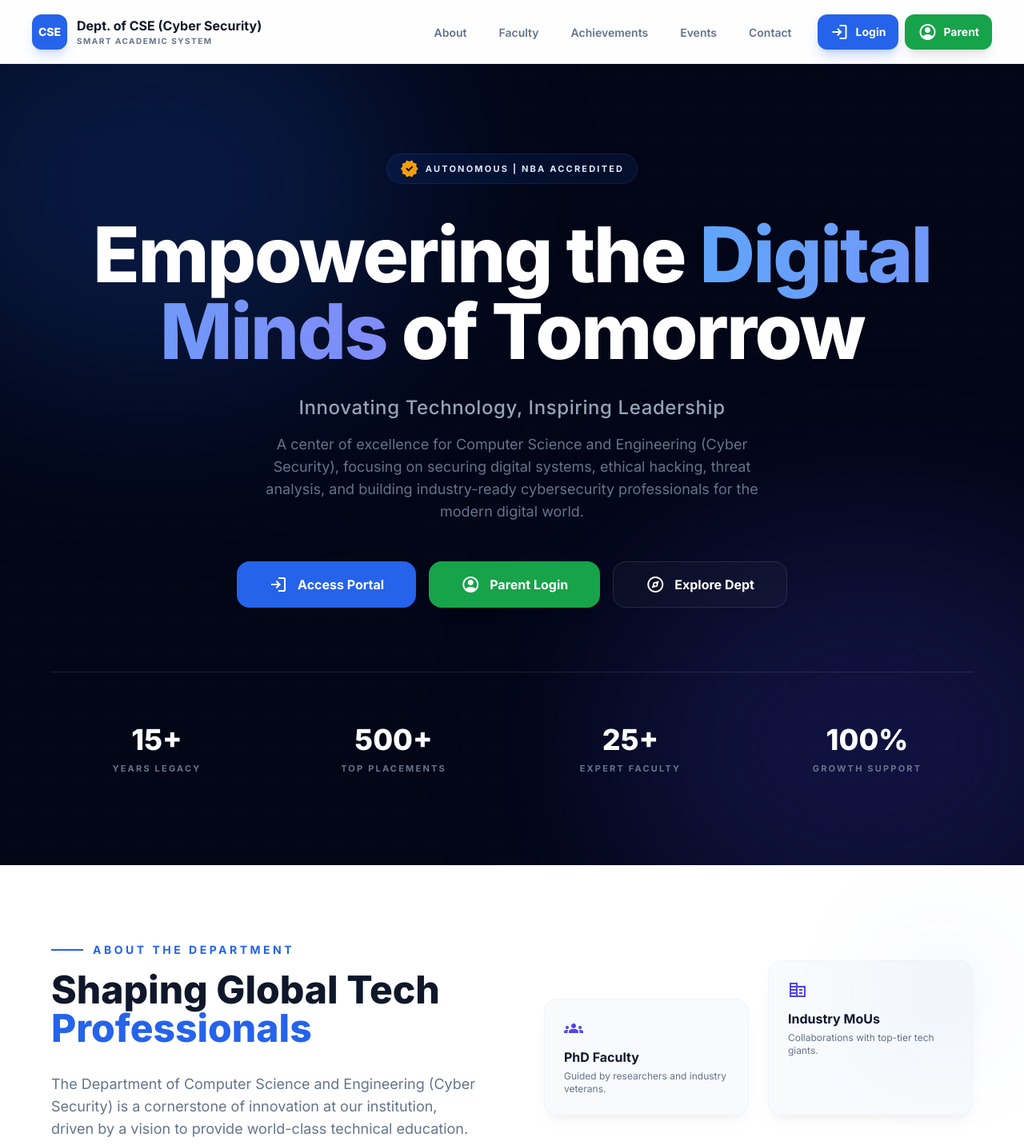
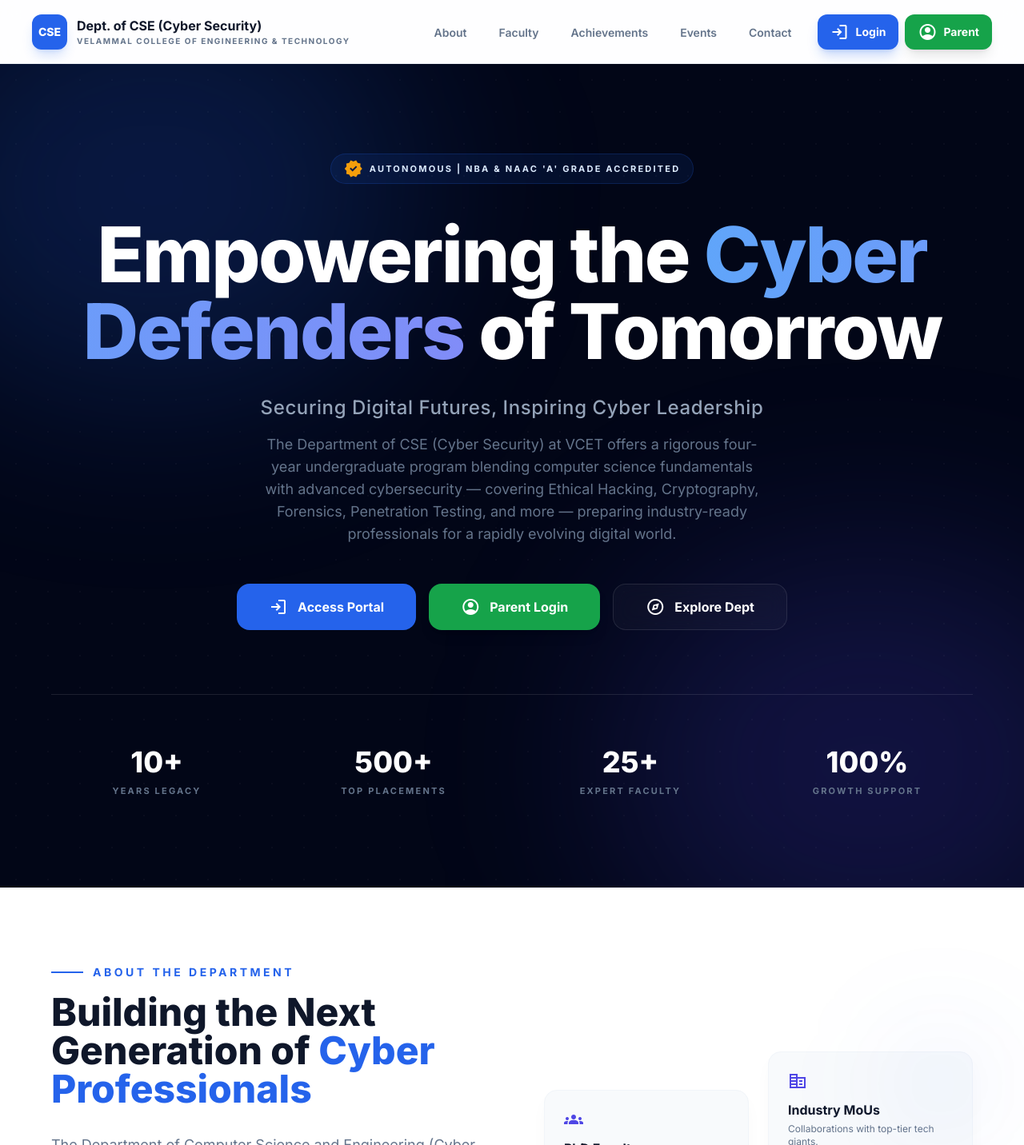
Before and after one commit to Rasika28-cs/Smart-Academic-System, a Django app: page / in a window 1280 px wide. Shown: the top 1432 px of the page at 80% size. Run offline with Django 4.2, Linux system fonts and the light colour scheme; data that the repository does not hold is empty; some libraries are stand-ins or nearby versions.

Commit message:
Update index.html for improved branding and content clarity

```diff
--- a/attendance/templates/index.html
+++ b/attendance/templates/index.html
@@ -1,7 +1,7 @@
 <html lang="en"><head>
 <meta charset="utf-8"/>
 <meta content="width=device-width, initial-scale=1" name="viewport"/>
-<title>Department of CSE (Cyber Security) – Smart Academic System</title>
+<title>Department of CSE (Cyber Security) – VCET Smart Academic System</title>
 </head><body class="bg-background text-text font-sans flex flex-col min-h-screen">{% load static %}
   <link href="{% static 'assets/favicon.ico' %}" rel="icon" type="image/x-icon"/>
 <link href="https://fonts.googleapis.com" rel="preconnect"/>
@@ -215,9 +215,8 @@
     <div class="w-9 h-9 sm:w-11 sm:h-11 bg-primary rounded-xl flex items-center justify-center text-white font-extrabold text-xs sm:text-sm shadow-lg shadow-primary/20 group-hover:scale-105 transition-transform">CSE</div>
     <div class="hidden sm:block">
       <div class="font-bold text-text text-sm sm:text-base leading-tight">Dept. of CSE (Cyber Security)</div>
-      <div class="text-[10px] uppercase tracking-[0.15em] text-muted font-bold">Smart Academic System</div>
+      <div class="text-[10px] uppercase tracking-[0.15em] text-muted font-bold">Velammal College of Engineering & Technology</div>
     </div>
-    <!-- Show short name on mobile -->
     <div class="sm:hidden">
       <div class="font-bold text-text text-sm leading-tight">CSE (Cyber Security)</div>
     </div>
@@ -273,14 +272,14 @@
   </div>
   <div class="relative z-10 max-w-6xl mx-auto text-center">
     <div class="inline-flex items-center gap-2 px-4 py-1.5 rounded-full bg-primary/10 border border-primary/20 text-primary-100 text-[10px] sm:text-[11px] font-bold uppercase tracking-[0.2em] mb-6 sm:mb-10">
-      <span class="material-symbols-outlined text-[14px] sm:text-[16px] fill text-accent">verified</span> Autonomous | NBA Accredited
+      <span class="material-symbols-outlined text-[14px] sm:text-[16px] fill text-accent">verified</span> Autonomous | NBA & NAAC 'A' Grade Accredited
     </div>
     <h1 class="hero-h1 text-3xl sm:text-5xl md:text-6xl lg:text-7xl xl:text-8xl font-extrabold text-white leading-[1.05] mb-5 sm:mb-8 tracking-tight px-2">
-      Empowering the <span class="text-primary-600 bg-clip-text text-transparent bg-gradient-to-r from-blue-400 to-indigo-400">Digital Minds</span> of Tomorrow
+      Empowering the <span class="text-primary-600 bg-clip-text text-transparent bg-gradient-to-r from-blue-400 to-indigo-400">Cyber Defenders</span> of Tomorrow
     </h1>
-    <p class="hero-sub text-base sm:text-lg md:text-2xl text-slate-400 font-medium mb-3 sm:mb-4 tracking-wide">Innovating Technology, Inspiring Leadership</p>
+    <p class="hero-sub text-base sm:text-lg md:text-2xl text-slate-400 font-medium mb-3 sm:mb-4 tracking-wide">Securing Digital Futures, Inspiring Cyber Leadership</p>
     <p class="hero-desc max-w-2xl mx-auto text-slate-500 text-sm sm:text-base md:text-lg mb-8 sm:mb-12 leading-relaxed px-4">
-      A center of excellence for Computer Science and Engineering (Cyber Security), focusing on securing digital systems, ethical hacking, threat analysis, and building industry-ready cybersecurity professionals for the modern digital world.
+      The Department of CSE (Cyber Security) at VCET offers a rigorous four-year undergraduate program blending computer science fundamentals with advanced cybersecurity — covering Ethical Hacking, Cryptography, Forensics, Penetration Testing, and more — preparing industry-ready professionals for a rapidly evolving digital world.
     </p>
     <div class="hero-cta-group mb-12 sm:mb-20 px-4">
       <a class="px-7 sm:px-10 py-3.5 sm:py-4 bg-primary text-white rounded-2xl font-bold flex items-center gap-3 hover:bg-primary-700 hover:shadow-2xl hover:shadow-primary/30 transition-all active:scale-[0.97] text-sm sm:text-base" href="{% url 'login_page' %}">
@@ -295,7 +294,7 @@
     </div>
     <div class="hero-stats pt-8 sm:pt-16 border-t border-white/10">
       <div class="group">
-        <div class="text-2xl sm:text-4xl font-extrabold text-white mb-1 sm:mb-2 group-hover:text-primary transition-colors">15+</div>
+        <div class="text-2xl sm:text-4xl font-extrabold text-white mb-1 sm:mb-2 group-hover:text-primary transition-colors">10+</div>
         <div class="text-[10px] sm:text-[11px] text-slate-500 uppercase font-bold tracking-[0.2em]">Years Legacy</div>
       </div>
       <div class="group">
@@ -324,10 +323,10 @@
         <p class="text-primary font-bold text-sm uppercase tracking-[0.25em] mb-4 flex items-center gap-3">
           <span class="w-8 sm:w-10 h-[2px] bg-primary"></span> About the Department
         </p>
-        <h2 class="text-2xl sm:text-3xl md:text-5xl font-extrabold text-text mb-6 sm:mb-8 leading-tight">Shaping Global Tech <span class="text-primary">Professionals</span></h2>
+        <h2 class="text-2xl sm:text-3xl md:text-5xl font-extrabold text-text mb-6 sm:mb-8 leading-tight">Building the Next Generation of <span class="text-primary">Cyber Professionals</span></h2>
         <div class="space-y-4 sm:space-y-6 text-muted text-base sm:text-lg leading-relaxed">
-          <p>The Department of Computer Science and Engineering (Cyber Security) is a cornerstone of innovation at our institution, driven by a vision to provide world-class technical education.</p>
-          <p class="text-sm sm:text-base">We focus on a multidimensional learning approach that combines rigorous academic theory with cutting-edge practical application in AI, Blockchain, and Advanced Software Systems.</p>
+          <p>The Department of Computer Science and Engineering (Cyber Security) at Velammal College of Engineering & Technology offers a well-designed four-year undergraduate program providing students with a solid foundation in computer science alongside core knowledge and skills in Cyber Security.</p>
+          <p class="text-sm sm:text-base">The curriculum spans Math, Core-CSE, Core-Cyber Security, and Applications — covering Ethical Hacking, Network Penetration Testing, Cryptography, Cyber Forensics, Web Application Security, and Social Engineering. Graduates are placed in roles at Deloitte, TCS, Wipro, Cognizant, CISCO, Infosys, and Accenture.</p>
         </div>
         <div class="about-minicards grid grid-cols-1 sm:grid-cols-2 gap-4 sm:gap-5 mt-8 sm:mt-10">
           <div class="p-5 sm:p-6 bg-slate-50 rounded-2xl border border-slate-100 hover:border-primary/30 transition-colors shadow-soft">
@@ -338,7 +337,7 @@
           <div class="p-5 sm:p-6 bg-slate-50 rounded-2xl border border-slate-100 hover:border-primary/30 transition-colors shadow-soft">
             <span class="material-symbols-outlined text-primary mb-3 text-[28px] sm:text-[32px] fill">terminal</span>
             <h4 class="font-bold text-text mb-1 text-sm sm:text-base">Modern Labs</h4>
-            <p class="text-xs text-muted leading-relaxed">High-performance computing environments and IoT setups.</p>
+            <p class="text-xs text-muted leading-relaxed">High-performance computing environments and cybersecurity lab setups.</p>
           </div>
         </div>
       </div>
@@ -381,7 +380,7 @@
         </div>
         <h3 class="text-2xl sm:text-3xl font-bold text-text mb-4 sm:mb-6">Our Vision</h3>
         <p class="text-muted leading-relaxed text-base sm:text-lg">
-          To emerge as a globally reputed department of higher learning and research in Computer Science and Engineering, producing ethical and technically sound professionals.
+          To become a Centre of Excellence by providing quality technical education in the field of Cyber Security with professionalism and social responsibility.
         </p>
       </div>
       <div class="bg-surface p-8 sm:p-12 rounded-[2rem] shadow-card border border-slate-100 relative overflow-hidden group hover:shadow-2xl hover:shadow-slate-200 transition-all">
@@ -393,19 +392,15 @@
         <ul class="space-y-4 sm:space-y-5">
           <li class="flex gap-3 sm:gap-4 text-muted text-sm sm:text-base">
             <span class="material-symbols-outlined text-primary text-[22px] sm:text-[24px] font-bold shrink-0">check_circle</span>
-            <span>Maintain excellence in teaching and research through modern pedagogy.</span>
+            <span>Enriching knowledge in recent trends of Cyber Security through continuous knowledge transfer programs.</span>
           </li>
           <li class="flex gap-3 sm:gap-4 text-muted text-sm sm:text-base">
             <span class="material-symbols-outlined text-primary text-[22px] sm:text-[24px] font-bold shrink-0">check_circle</span>
-            <span>Promote industry collaboration for exposure to emerging technologies.</span>
+            <span>Transforming students into competent Cyber Security professionals capable of providing solutions across the cyber domain.</span>
           </li>
           <li class="flex gap-3 sm:gap-4 text-muted text-sm sm:text-base">
             <span class="material-symbols-outlined text-primary text-[22px] sm:text-[24px] font-bold shrink-0">check_circle</span>
-            <span>Cultivate a sense of social responsibility and professional ethics.</span>
-          </li>
-          <li class="flex gap-3 sm:gap-4 text-muted text-sm sm:text-base">
-            <span class="material-symbols-outlined text-primary text-[22px] sm:text-[24px] font-bold shrink-0">check_circle</span>
-            <span>Empower students with entrepreneurship and problem-solving skills.</span>
+            <span>Providing allied research and academic resources for the development of cyber security tools supporting Social, National, and International needs.</span>
           </li>
         </ul>
       </div>
@@ -558,7 +553,7 @@
         <h2 class="text-2xl sm:text-3xl md:text-5xl font-extrabold text-text">Our Academic <span class="text-primary">Faculty</span></h2>
         <div class="w-16 h-1.5 bg-accent mt-6 rounded-full"></div>
       </div>
-      <p class="text-muted max-w-md text-sm sm:text-base leading-relaxed">Meet our team of distinguished academicians, researchers, and mentors who define the intellectual atmosphere of CSE.</p>
+      <p class="text-muted max-w-md text-sm sm:text-base leading-relaxed">Meet our team of distinguished academicians, researchers, and mentors shaping the next generation of Cyber Security professionals.</p>
     </div>
 
     {% if staff %}
@@ -673,7 +668,7 @@
             </div>
             <div>
               <div class="text-[11px] font-black text-muted uppercase tracking-[0.2em] mb-1.5">Official Email</div>
-              <div class="font-bold text-text text-base sm:text-lg"><a class="hover:text-primary transition-colors" href="mailto:cse@college.edu">cse@college.edu</a></div>
+              <div class="font-bold text-text text-base sm:text-lg"><a class="hover:text-primary transition-colors" href="mailto:principal@vcet.ac.in">principal@vcet.ac.in</a></div>
             </div>
           </div>
           <div class="flex items-start gap-4 sm:gap-5 p-5 sm:p-6 rounded-[1.5rem] bg-slate-50 border border-slate-100 group transition-all hover:bg-white hover:shadow-card hover:border-primary/20">
@@ -682,7 +677,7 @@
             </div>
             <div>
               <div class="text-[11px] font-black text-muted uppercase tracking-[0.2em] mb-1.5">Direct Line</div>
-              <div class="font-bold text-text text-base sm:text-lg">+91 99999 88888</div>
+              <div class="font-bold text-text text-base sm:text-lg">+91 99949 94991</div>
             </div>
           </div>
           <div class="flex items-start gap-4 sm:gap-5 p-5 sm:p-6 rounded-[1.5rem] bg-slate-50 border border-slate-100 group transition-all hover:bg-white hover:shadow-card hover:border-primary/20">
@@ -691,7 +686,7 @@
             </div>
             <div>
               <div class="text-[11px] font-black text-muted uppercase tracking-[0.2em] mb-1.5">Department Location</div>
-              <div class="font-bold text-text text-sm sm:text-base leading-snug">Main Academic Block, Floor 3,<br/>College Campus, Tamil Nadu – 600001</div>
+              <div class="font-bold text-text text-sm sm:text-base leading-snug">Madurai to Rameshwaram Highway,<br/>Viraganoor, Madurai – 625 009</div>
             </div>
           </div>
           <div class="flex items-start gap-4 sm:gap-5 p-5 sm:p-6 rounded-[1.5rem] bg-slate-50 border border-slate-100 group transition-all hover:bg-white hover:shadow-card hover:border-primary/20">
@@ -711,8 +706,8 @@
             <span class="material-symbols-outlined text-3xl sm:text-5xl fill">map</span>
           </div>
           <h4 class="font-extrabold text-white text-xl sm:text-2xl mb-3 sm:mb-4">Visit Our Campus</h4>
-          <p class="text-slate-300 text-sm sm:text-base max-w-xs mb-6 sm:mb-8 leading-relaxed">Find our department in the North-East wing of the Engineering Complex.</p>
-          <a class="px-6 sm:px-8 py-2.5 sm:py-3 bg-white text-primary font-bold rounded-2xl hover:bg-primary hover:text-white transition-all shadow-xl text-sm sm:text-base" href="#">Get Directions</a>
+          <p class="text-slate-300 text-sm sm:text-base max-w-xs mb-6 sm:mb-8 leading-relaxed">Located on the Madurai–Rameshwaram Highway, Viraganoor. Easy access from Madurai city centre.</p>
+          <a class="px-6 sm:px-8 py-2.5 sm:py-3 bg-white text-primary font-bold rounded-2xl hover:bg-primary hover:text-white transition-all shadow-xl text-sm sm:text-base" href="https://maps.google.com/?q=Velammal+College+of+Engineering+Technology+Madurai" target="_blank">Get Directions</a>
         </div>
       </div>
     </div>
@@ -728,13 +723,13 @@
       <div>
         <div class="flex items-center gap-3 sm:gap-4 mb-6 sm:mb-8">
           <div class="w-10 h-10 sm:w-12 sm:h-12 bg-primary rounded-xl flex items-center justify-center text-white font-black text-xs sm:text-sm shadow-lg shadow-primary/20">CSE</div>
-          <div class="font-black text-white text-base sm:text-xl tracking-tight">Dept. of Computer Science</div>
+          <div class="font-black text-white text-base sm:text-xl tracking-tight">Dept. of CSE (Cyber Security)</div>
         </div>
         <p class="text-sm sm:text-base leading-relaxed max-w-sm mb-6 sm:mb-8 text-slate-500">
-          Leading the way in computing education since 2010. We produce engineers with technical prowess and a drive for ethical innovation.
+          Velammal College of Engineering & Technology (Autonomous), NBA & NAAC 'A' Grade Accredited. Shaping cyber security professionals since our inception.
         </p>
         <div class="flex gap-3 sm:gap-4">
-          <a class="w-10 h-10 sm:w-11 sm:h-11 bg-white/5 rounded-xl flex items-center justify-center hover:bg-primary transition-all border border-white/5 group" href="#">
+          <a class="w-10 h-10 sm:w-11 sm:h-11 bg-white/5 rounded-xl flex items-center justify-center hover:bg-primary transition-all border border-white/5 group" href="https://www.vcet.ac.in" target="_blank">
             <span class="material-symbols-outlined text-[18px] sm:text-[20px] group-hover:text-white">language</span>
           </a>
           <a class="w-10 h-10 sm:w-11 sm:h-11 bg-white/5 rounded-xl flex items-center justify-center hover:bg-primary transition-all border border-white/5 group" href="#">
@@ -772,7 +767,7 @@
       </div>
     </div>
     <div class="pt-8 sm:pt-10 border-t border-white/5 flex flex-col sm:flex-row justify-between items-center gap-4 text-[10px] font-black uppercase tracking-[0.2em] text-slate-600 text-center sm:text-left">
-      <div>© 2025 Department of CSE. Excellence in Engineering.</div>
+      <div>© 2025 Dept. of CSE (Cyber Security) – Velammal College of Engineering & Technology, Madurai.</div>
       <div class="flex items-center gap-2">
         Powered by <a class="text-primary hover:text-white transition-colors" href="{% url 'home' %}">Smart Academic System</a>
       </div>
@@ -802,7 +797,6 @@ function closeMobile() {
   hamburgerIcon.textContent = 'menu';
 }
 
-// Close mobile nav when clicking outside
 document.addEventListener('click', function(e) {
   if (mobileOpen && !mobileNav.contains(e.target) && !hamburgerBtn.contains(e.target)) {
     closeMobile();
@@ -833,7 +827,6 @@ function initTicker(trackId, boxId) {
 
   box.addEventListener('mouseenter', () => paused = true);
   box.addEventListener('mouseleave', () => paused = false);
-  // Also pause on touch
   box.addEventListener('touchstart', () => paused = true, { passive: true });
   box.addEventListener('touchend', () => { setTimeout(() => paused = false, 2000); }, { passive: true });
 
@@ -853,7 +846,6 @@ initTicker('eventsTrack', 'eventsBox');
   let current = 0;
   let timer;
 
-  // Touch swipe support
   let touchStartX = 0;
   const carousel = document.getElementById('galleryCarousel');
 
@@ -919,7 +911,6 @@ window.addEventListener('scroll', () => {
     }
   });
 
-  // Navbar shadow on scroll
   const nav = document.getElementById('mainNav');
   if (window.scrollY > 10) {
     nav.classList.add('shadow-xl', 'bg-surface/95');
```
